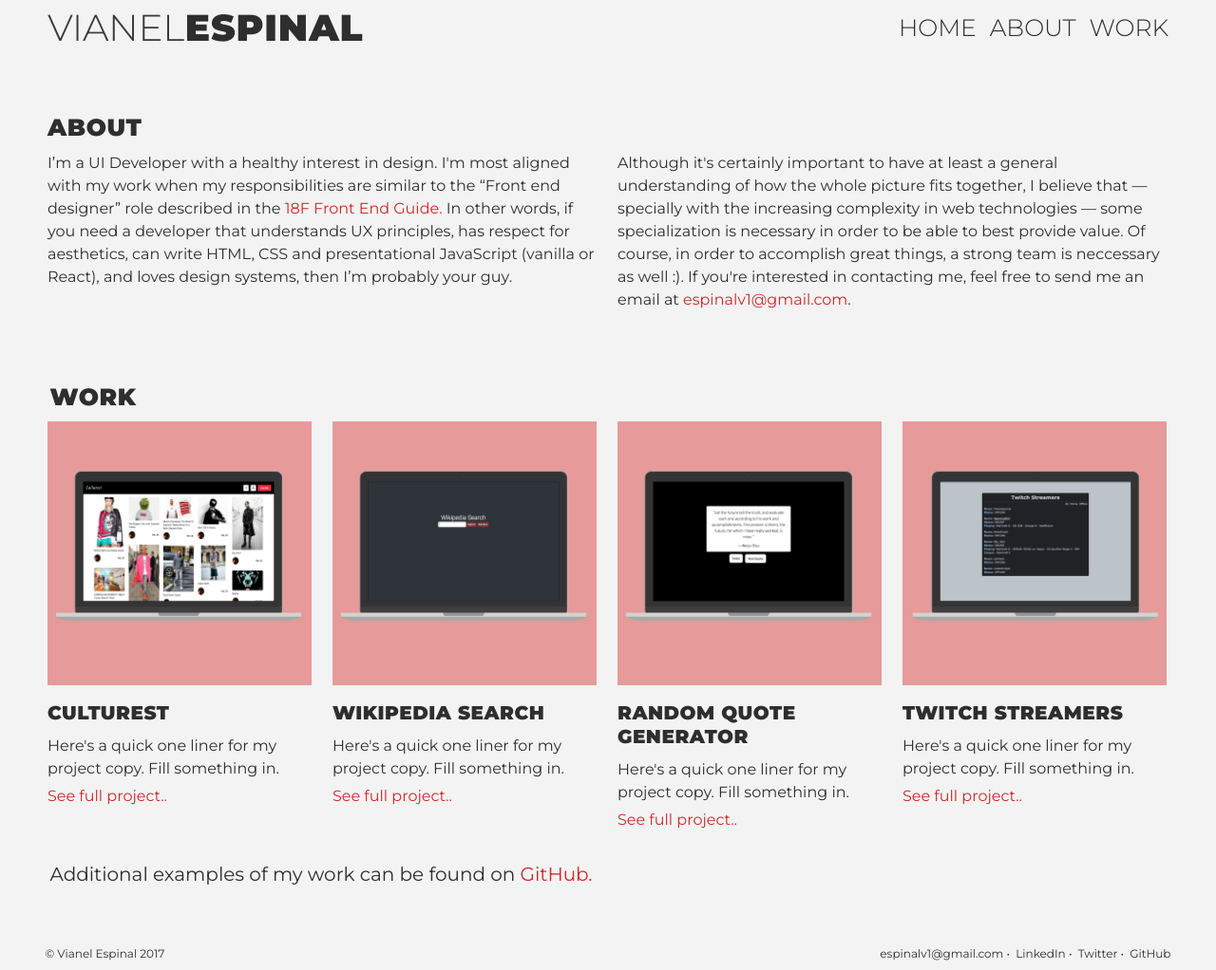
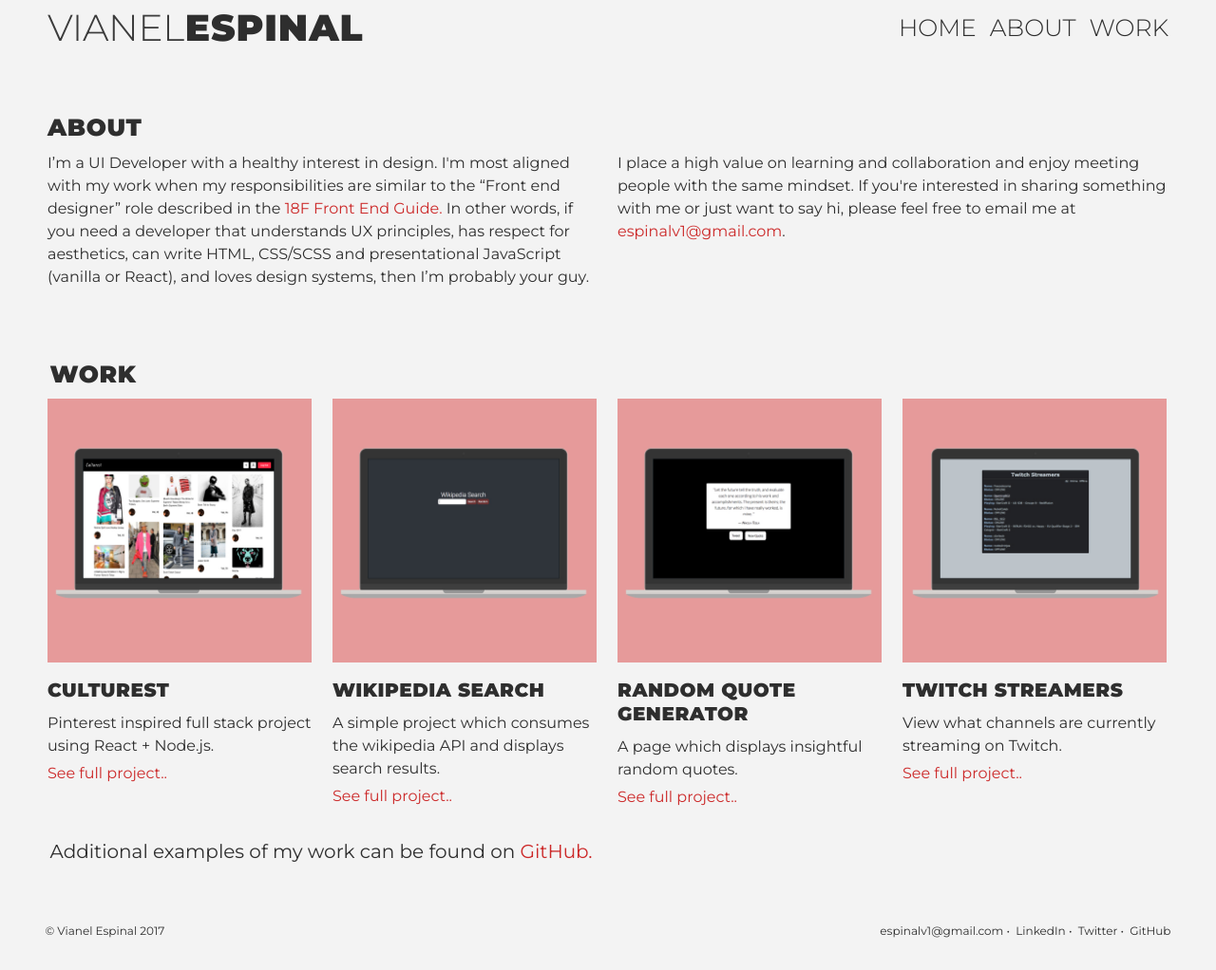
Before and after one commit to VinnyE/vinnyE.github.io, a website: page src/index.html in a window 1280 px wide. Shown: the whole page at 95% size. After the commit the page ends 998 px from the top, so only its background shows below. Drawn offline with Linux system fonts and the light colour scheme.

Commit message:
Update about copy.

```diff
--- a/src/index.html
+++ b/src/index.html
@@ -51,10 +51,10 @@
             About
           </h2>
           <p class="about__copy about__copy--left grid__col-sm-12 grid__col-md-6">
-              I’m a UI Developer with a healthy interest in design. I'm most aligned with my work when my responsibilities are similar to the “Front end designer” role described in the <a href="https://frontend.18f.gov/#what-is-frontend" class="about__link">18F Front End Guide.</a> In other words, if you need a developer that understands UX principles, has respect for aesthetics, can write HTML, CSS and presentational JavaScript (vanilla or React), and loves design systems, then I’m probably your guy.
+              I’m a UI Developer with a healthy interest in design. I'm most aligned with my work when my responsibilities are similar to the “Front end designer” role described in the <a href="https://frontend.18f.gov/#what-is-frontend" class="about__link">18F Front End Guide.</a> In other words, if you need a developer that understands UX principles, has respect for aesthetics, can write HTML, CSS/SCSS and presentational JavaScript (vanilla or React), and loves design systems, then I’m probably your guy.
           </p>
           <p class="about__copy about__copy--right grid__col-sm-12 grid__col-md-6">
-            Although it's certainly important to have at least a general understanding of how the whole picture fits together, I believe that — specially with the increasing complexity in web technologies — some specialization is necessary in order to be able to best provide value. Of course, in order to accomplish great things, a strong team is neccessary as well :). If you're interested in contacting me, feel free to send me an email at <a href="mailto:espinalv1@gmail.com" class="about__link" target="_blank">espinalv1@gmail.com</a>.
+            I place a high value on learning and collaboration and enjoy meeting people with the same mindset. If you're interested in sharing something with me or just want to say hi, please feel free to email me at <a href="mailto:espinalv1@gmail.com" class="about__link" target="_blank">espinalv1@gmail.com</a>.
           </p>
         </div>
       </div>
@@ -76,7 +76,7 @@
                 Culturest
               </h3>
               <p class="work__project-info-copy">
-                Here's a quick one liner for my project copy. Fill something in.
+                  Pinterest inspired full stack project using React + Node.js.
               </p>
               <a href="https://culturest.herokuapp.com" class="work__project-info-link" target="_blank">See full project..</a>
             </div>
@@ -90,7 +90,7 @@
                   Wikipedia Search
                 </h3>
                 <p class="work__project-info-copy">
-                  Here's a quick one liner for my project copy. Fill something in.
+                  A simple project which consumes the wikipedia API and displays search results.
                 </p>
                 <a href="https://vinnye.github.io/Wikipedia_Viewer/" class="work__project-info-link" target="_blank">See full project..</a>
               </div>
@@ -104,7 +104,7 @@
                   Random Quote Generator
                 </h3>
                 <p class="work__project-info-copy">
-                  Here's a quick one liner for my project copy. Fill something in.
+                    A page which displays insightful random quotes.
                 </p>
                 <a href="https://codepen.io/vinnyE/full/QKzNYN/" class="work__project-info-link" target="_blank">See full project..</a>
               </div>
@@ -118,7 +118,7 @@
                   Twitch Streamers
                 </h3>
                 <p class="work__project-info-copy">
-                  Here's a quick one liner for my project copy. Fill something in.
+                  View what channels are currently streaming on Twitch.
                 </p>
                 <a href="https://vinnye.github.io/Twitch_Streamers/" class="work__project-info-link" target="_blank">See full project..</a>
               </div>
```
